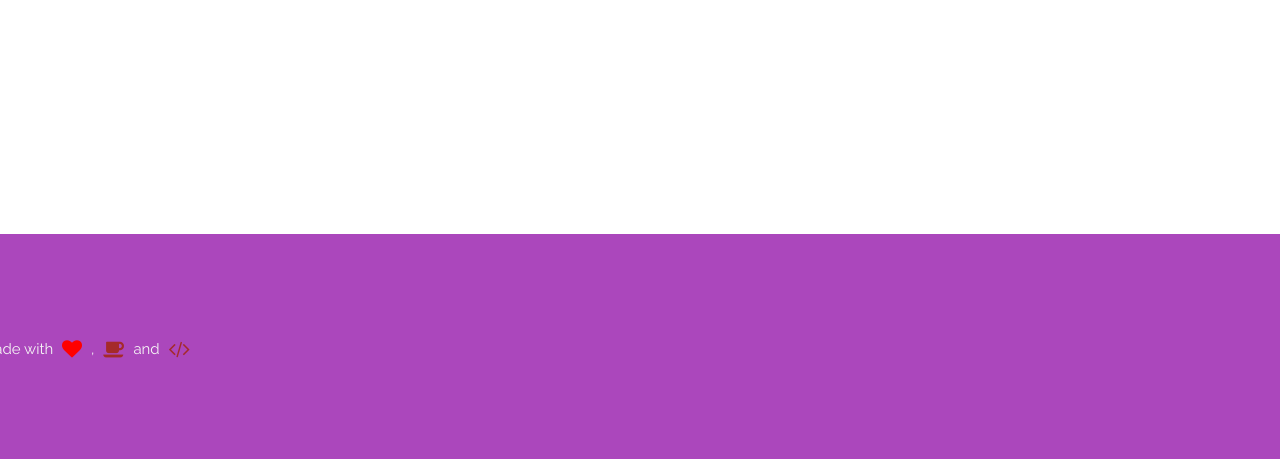
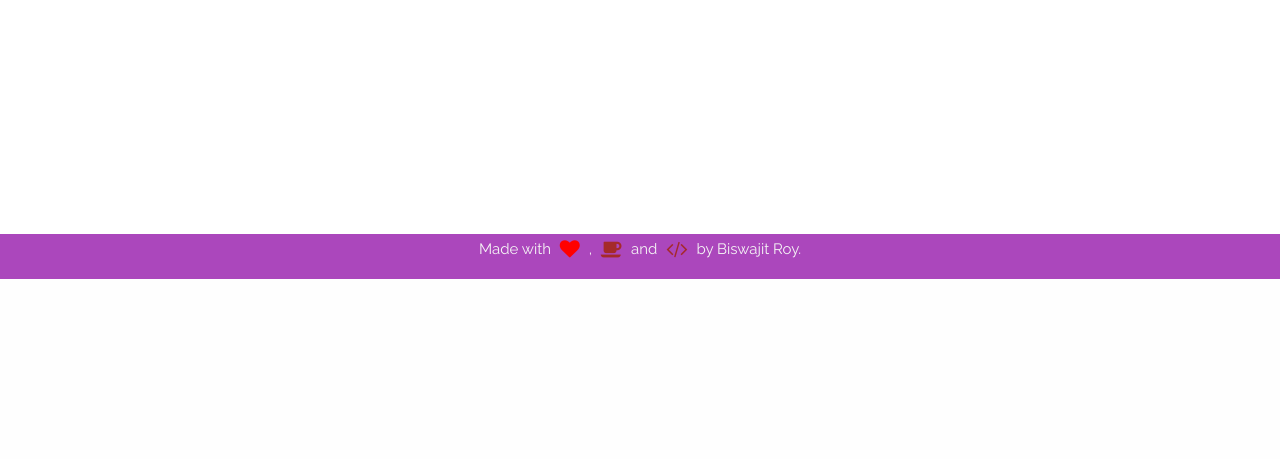
Before and after one commit to Biswajee/teachers-day, a Django app: page / in a window 1280 px wide. Shown: the part 2432-2891 px from the top of the page. After the commit the page ends 2711 px from the top, so only its background shows below. Run offline with Django 3.2, Linux system fonts and the light colour scheme; some libraries are stand-ins or nearby versions.

Commit message:
Testing...

```diff
--- a/web/templates/webpages/index.html
+++ b/web/templates/webpages/index.html
@@ -30,6 +30,7 @@
             height: 100%;
             margin: 0;
         }
+
         .margin-fix {
           margin-bottom: -20px;
         }
@@ -166,13 +167,12 @@
         </div>
     </div>
 
-    <footer class="row purple pad-down lighten-1 margin-fix">
-        <div class="row pad margin-fix">
-            <div class="col l6 s12">
-                <p class="grey-text text-lighten-4 text-center">
-                    Made with <i class="fa fa-lg fa-heart fa-pad" style="color: red;"></i> , <i class="fa fa-lg fa-coffee fa-pad" style="color: brown;"></i> and <i class="fa fa-lg fa-code fa-pad" style="color: brown;"></i>
-                </p>
-        </div>
+    <footer class="row purple margin-fix lighten-1">
+      <div class="col l6 s12">
+        <p class="grey-text text-lighten-4 text-center">
+          Made with <i class="fa fa-lg fa-heart fa-pad" style="color: red;"></i> , <i class="fa fa-lg fa-coffee fa-pad" style="color: brown;"></i> and <i class="fa fa-lg fa-code fa-pad" style="color: brown;"></i>  by Biswajit Roy.
+        </p>
+      </div>
     </footer>
 
 
```
